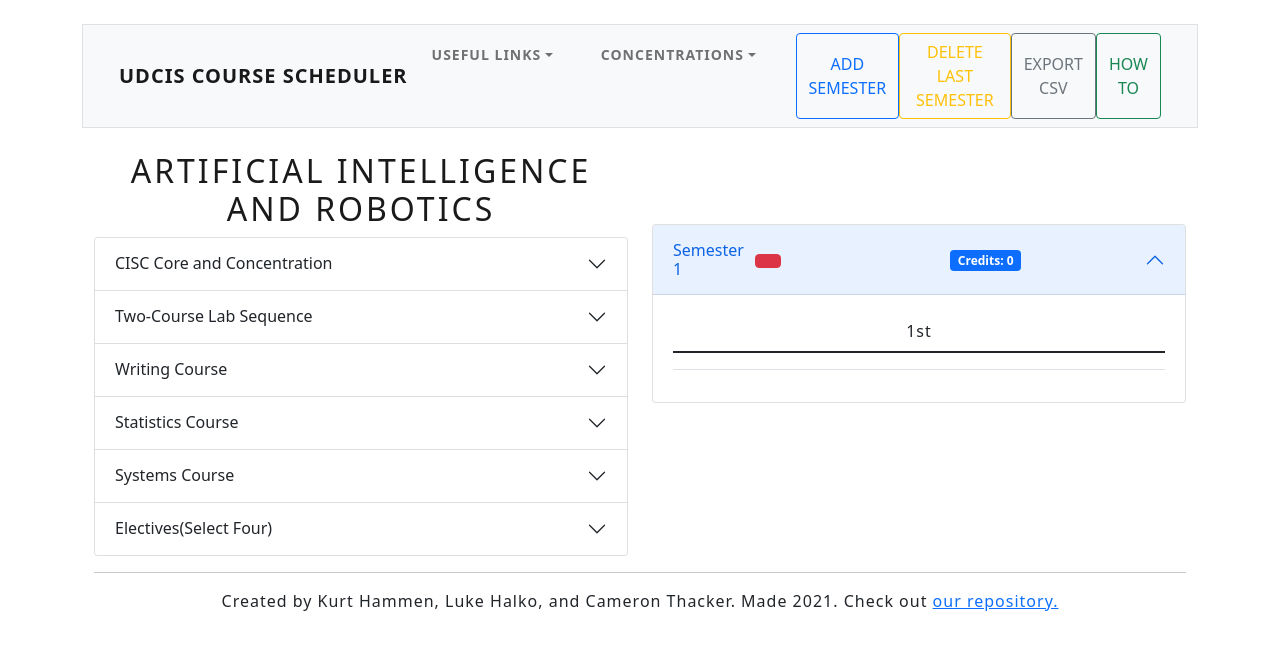
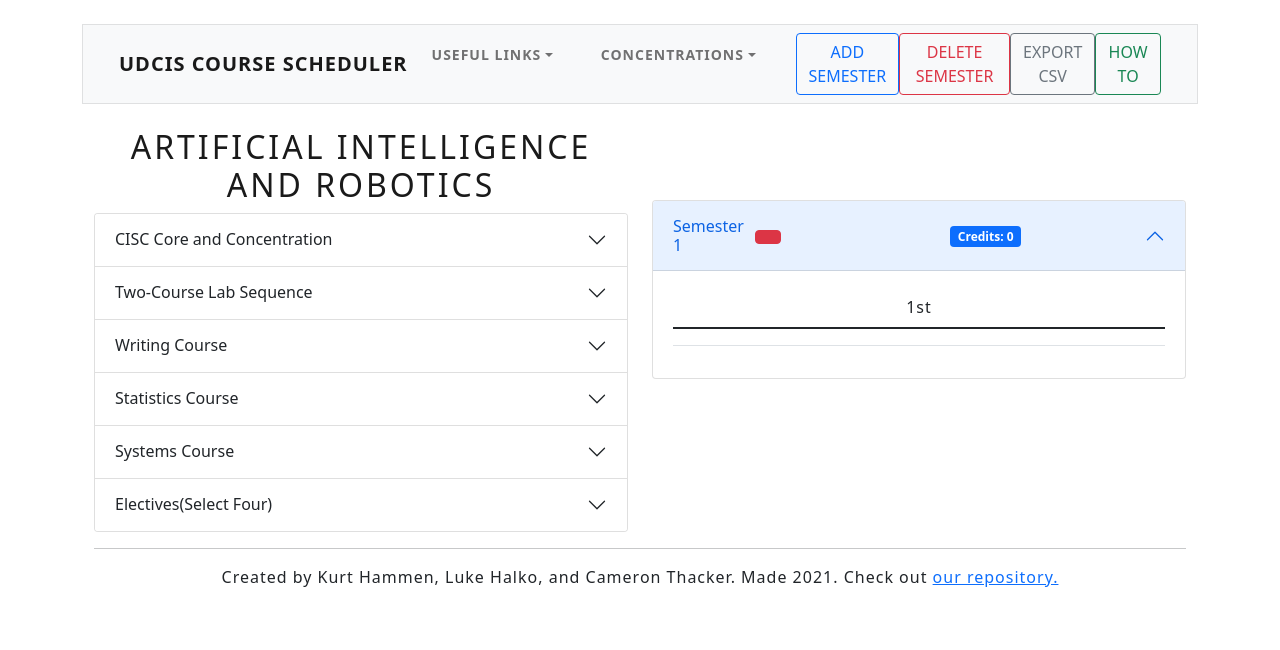
Before and after one commit to UD-CISC275-F21/ud-cis-scheduler-team-4, a React (Create React App) app: page / in a window 1280 px wide. Shown: the top 650 px of the page. Built offline with nearby package versions, Linux system fonts and the light colour scheme.

Commit message:
minor change: delete last semester button now says delete semester. Changes to colors/css

```diff
--- a/src/components/semesters/DeleteSemesterButton.tsx
+++ b/src/components/semesters/DeleteSemesterButton.tsx
@@ -16,7 +16,7 @@ export const DeleteSemesterButton = (props: {
             props.setSemesters(tmpSemesters);
             props.setDelete(0);
         }}
-        variant="outline-warning"
+        variant="outline-danger"
     >
-        Delete Last Semester
+        Delete Semester
     </Button>;
```
